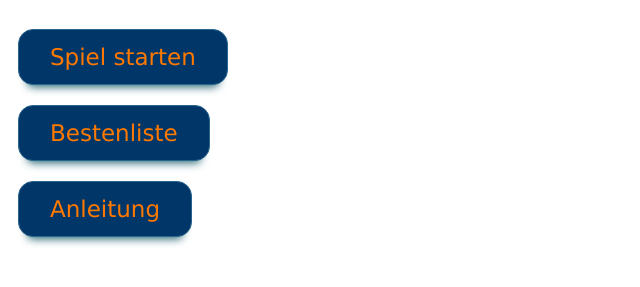
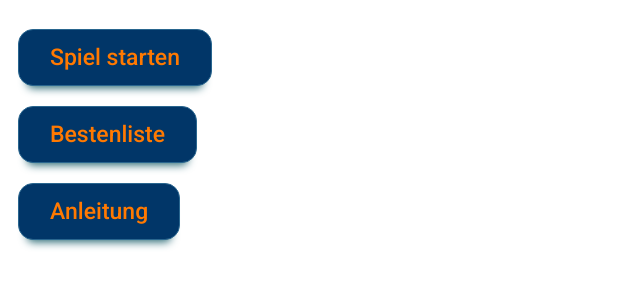
Before and after one commit to klepek42/fhangmandw, a plain HTML site: page fhangmandw/fhangmandw/index.html in a window 1280 px wide. Shown: the part 61-348 px from the top of the page, without its empty margins (0-640 px from the left). Drawn offline with nearby package versions, Linux system fonts and the light colour scheme.

Commit message:
Vergessen Schriftart zu tauschen
Kein Kommentar

```diff
--- a/fhangmandw/fhangmandw/css/main.css
+++ b/fhangmandw/fhangmandw/css/main.css
@@ -27,7 +27,7 @@
 	display:inline-block;
 	cursor:pointer;
 	color:#FF7901;
-	font-family:Verdana; /* Roboto nur kurz als Test */
+	font-family:Roboto; /* Roboto nur kurz als Test */
 	font-size:23px;
 	padding:14px 31px;
 	text-decoration:none;
```
